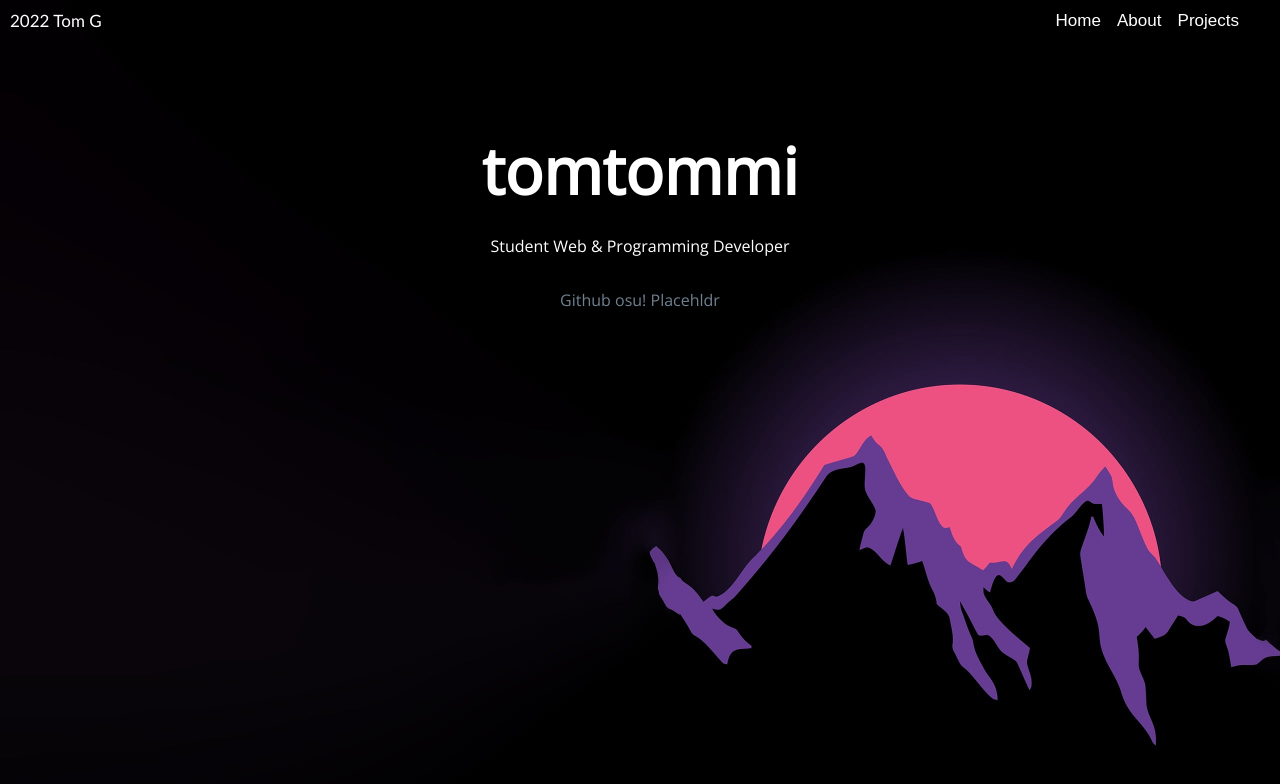
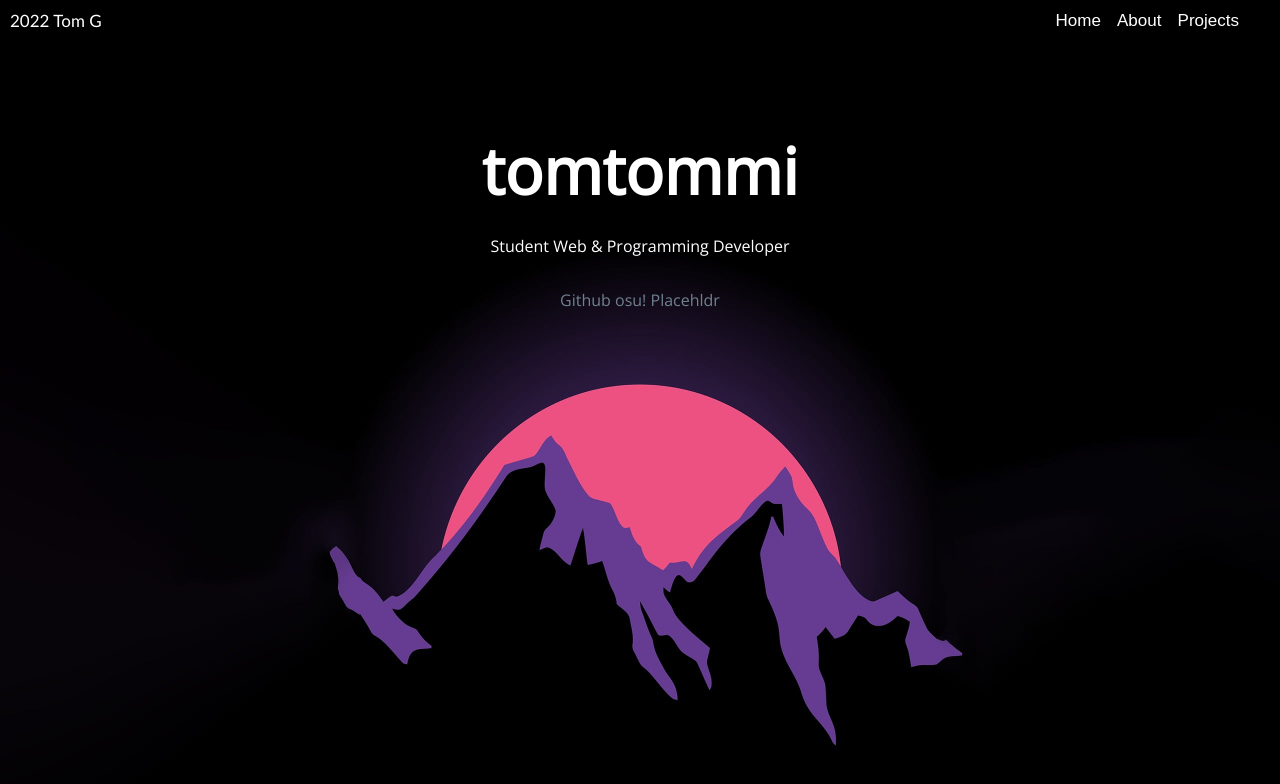
Before and after one commit to TomG16/tomtommi.github.io, a plain HTML site: page index.html in a window 1280 px wide. Drawn offline with nearby package versions, Linux system fonts and the light colour scheme.

Commit message:
Small background image changes
Now it's actually centered.

```diff
--- a/index.css
+++ b/index.css
@@ -7,6 +7,9 @@ body {
     margin: 0px;
     padding: 0px;
     background-image: url(background.jpg);
+    background-attachment: fixed;
+    background-repeat: no-repeat;
+    background-position: top;
     color: white;
     background-color: black;
     font-family: 'Open Sans';
```
